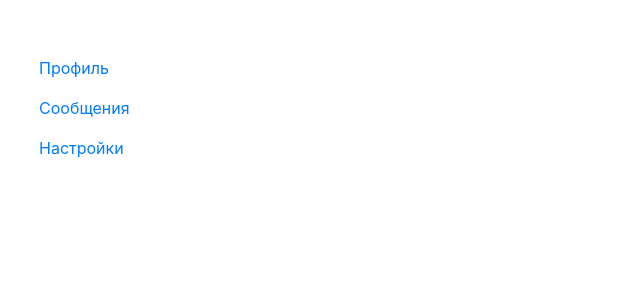
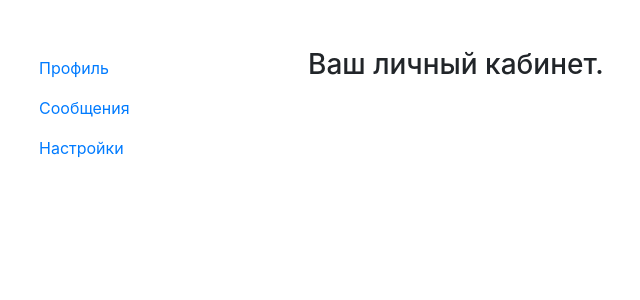
Before and after one commit to teya-teya/0302, a React (Create React App) app: page / in a window 1280 px wide. Shown: the top 300 px of the page, without its empty margins (62-702 px from the left). Built offline with nearby package versions, Linux system fonts and the light colour scheme.

Commit message:
add components

```diff
--- a/src/App.jsx
+++ b/src/App.jsx
@@ -1,15 +1,8 @@
 import { NavLink, Route, Routes } from "react-router-dom";
 import "./App.css";
-
-const Profile = () => {
-  return <h3>Это страница с профилем</h3>;
-};
-const Messages = () => {
-  return <h3>Страница сообщений</h3>;
-};
-const Settings = () => {
-  return <h3>Страница настроек</h3>;
-};
+import { Profile } from "./components/Profile";
+import { Messages } from "./components/Messages";
+import { Settings } from "./components/Settings";
 
 function App() {
   return (
@@ -30,6 +23,7 @@ function App() {
         </div>
         <div className="col-md-9">
           <Routes>
+            <Route path="/" element={<h3>Ваш личный кабинет.</h3>}></Route>
             <Route path="/profile" element={<Profile />}></Route>
             <Route path="/messages" element={<Messages />}></Route>
             <Route path="/settings" element={<Settings />}></Route>
--- /dev/null
+++ b/src/components/Messages.jsx
@@ -0,0 +1,3 @@
+export const Messages = () => {
+  return <h3>Страница сообщений</h3>;
+};
--- /dev/null
+++ b/src/components/Profile.jsx
@@ -0,0 +1,4 @@
+
+export const Profile = () => {
+  return <h3>Это страница с профилем</h3>;
+};
--- /dev/null
+++ b/src/components/Settings.jsx
@@ -0,0 +1,3 @@
+export const Settings = () => {
+  return <h3>Страница настроек</h3>;
+};
```
